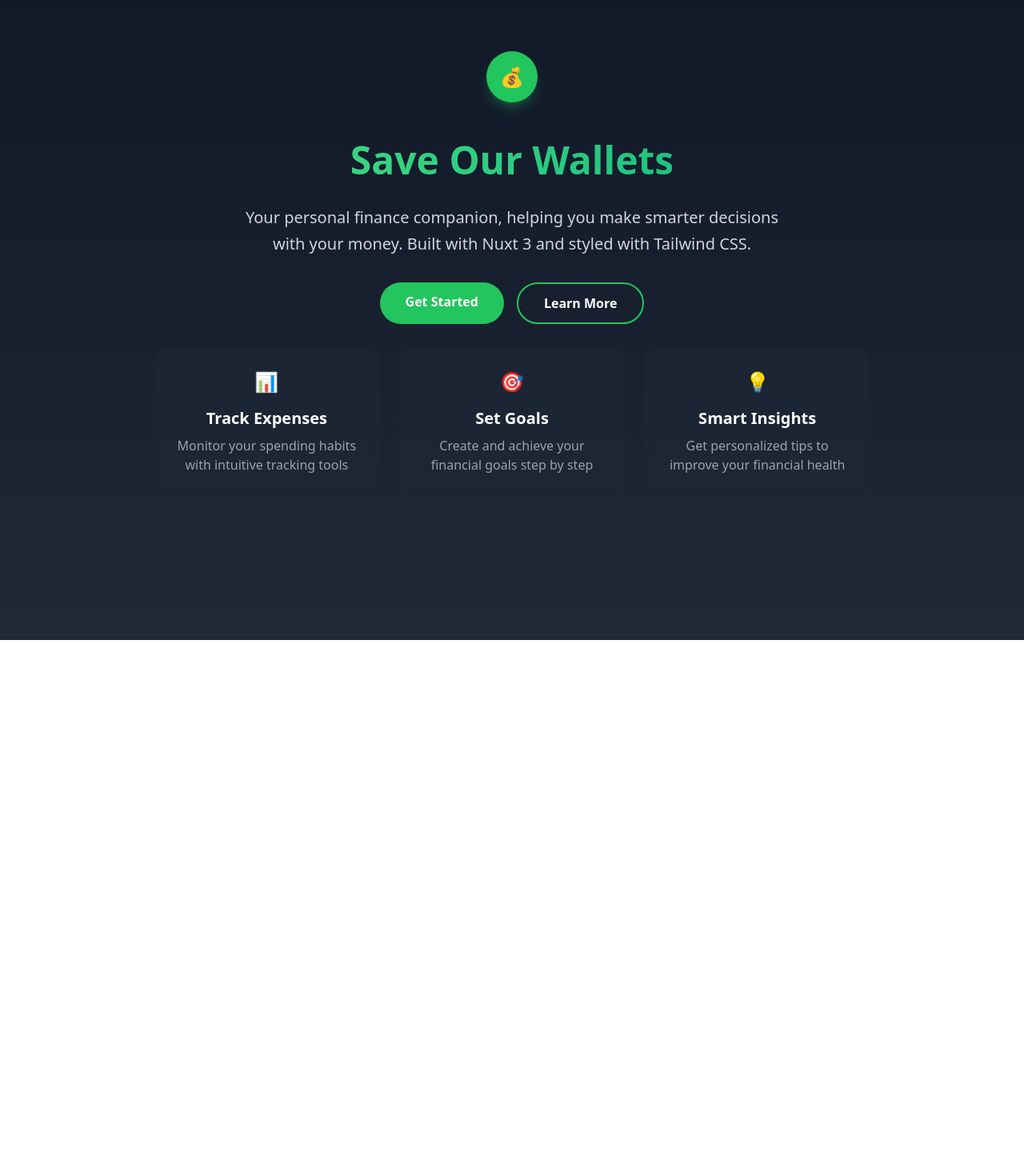
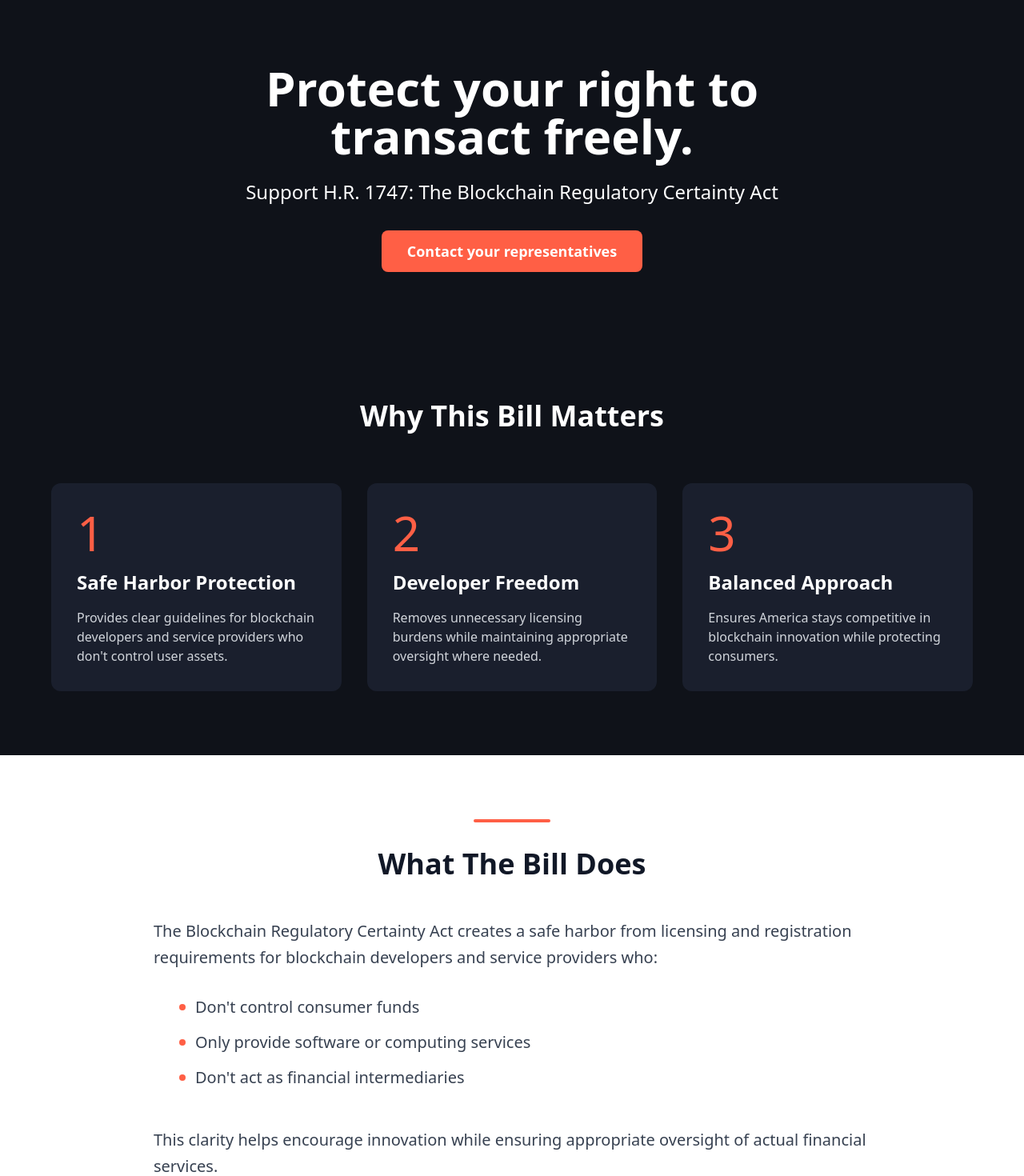
Before and after one commit to swedishfrenchpress/save-our-wallets, a Nuxt app: page / in a window 1280 px wide. Shown: the top 1470 px of the page at 80% size. Before the commit the page ends 800 px from the top, so only its background shows below. Built offline with nearby package versions, Linux system fonts and the light colour scheme.

Commit message:
homepage changes.

```diff
--- a/pages/index.vue
+++ b/pages/index.vue
@@ -1,73 +1,114 @@
 <!-- pages/index.vue -->
 <template>
-  <main class="min-h-screen bg-gradient-to-b from-gray-900 to-gray-800 text-white py-20 px-4">
+  <main class="min-h-screen bg-navy-900 text-white">
     <!-- Hero Section -->
-    <div class="max-w-4xl mx-auto text-center space-y-8">
-      <!-- Logo/Icon -->
-      <div class="animate-bounce bg-green-500 p-4 w-16 h-16 rounded-full mx-auto mb-8 shadow-lg shadow-green-500/30">
-        <div class="text-2xl">💰</div>
+    <section class="relative py-20 px-4">
+      <div class="max-w-6xl mx-auto text-center">
+        <!-- Main Heading -->
+        <h1 class="text-5xl md:text-6xl font-bold mb-6">
+          Protect your right to<br />
+          transact freely.
+        </h1>
+
+        <!-- Subtitle -->
+        <p class="text-xl md:text-2xl mb-8">
+          Support H.R. 1747: The Blockchain Regulatory Certainty Act
+        </p>
+
+        <!-- CTA Button -->
+        <button class="bg-coral-500 text-white px-8 py-3 rounded-lg text-lg font-semibold hover:bg-coral-600 transition-colors">
+          Contact your representatives
+        </button>
       </div>
+    </section>
 
-      <!-- Main Title with Animation -->
-      <h1 class="text-5xl font-bold mb-6 bg-gradient-to-r from-green-400 to-emerald-500 text-transparent bg-clip-text animate-fade-in">
-        Save Our Wallets
-      </h1>
+    <!-- Why This Bill Matters Section -->
+    <section class="py-20 px-4">
+      <div class="max-w-6xl mx-auto">
+        <h2 class="text-4xl font-bold text-center mb-16">
+          Why This Bill Matters
+        </h2>
 
-      <!-- Subtitle -->
-      <p class="text-xl text-gray-300 leading-relaxed max-w-2xl mx-auto">
-        Your personal finance companion, helping you make smarter decisions with your money. Built with Nuxt 3 and styled with Tailwind CSS.
-      </p>
+        <!-- Features Grid -->
+        <div class="grid md:grid-cols-3 gap-8">
+          <!-- Feature 1 -->
+          <div class="bg-navy-800 rounded-xl p-8">
+            <div class="text-6xl text-coral-500 mb-4">1</div>
+            <h3 class="text-2xl font-bold mb-4">Safe Harbor Protection</h3>
+            <p class="text-gray-300">
+              Provides clear guidelines for blockchain developers and service providers who don't control user assets.
+            </p>
+          </div>
 
-      <!-- Call to Action Buttons -->
-      <div class="flex flex-wrap justify-center gap-4 mt-10">
-        <a
-          href="#"
-          class="px-8 py-3 bg-green-500 rounded-full font-semibold hover:bg-green-400 transition-all duration-300 hover:shadow-lg hover:shadow-green-500/30 transform hover:-translate-y-1"
-        >
-          Get Started
-        </a>
-        <a
-          href="#"
-          class="px-8 py-3 border-2 border-green-500 rounded-full font-semibold hover:bg-green-500/10 transition-all duration-300"
-        >
-          Learn More
-        </a>
-      </div>
+          <!-- Feature 2 -->
+          <div class="bg-navy-800 rounded-xl p-8">
+            <div class="text-6xl text-coral-500 mb-4">2</div>
+            <h3 class="text-2xl font-bold mb-4">Developer Freedom</h3>
+            <p class="text-gray-300">
+              Removes unnecessary licensing burdens while maintaining appropriate oversight where needed.
+            </p>
+          </div>
 
-      <!-- Feature Cards -->
-      <div class="grid md:grid-cols-3 gap-6 mt-16">
-        <div class="bg-gray-800/50 p-6 rounded-xl hover:bg-gray-800 transition-all duration-300 backdrop-blur-sm">
-          <div class="text-green-500 text-2xl mb-4">📊</div>
-          <h3 class="text-xl font-semibold mb-2">Track Expenses</h3>
-          <p class="text-gray-400">Monitor your spending habits with intuitive tracking tools</p>
-        </div>
-        <div class="bg-gray-800/50 p-6 rounded-xl hover:bg-gray-800 transition-all duration-300 backdrop-blur-sm">
-          <div class="text-green-500 text-2xl mb-4">🎯</div>
-          <h3 class="text-xl font-semibold mb-2">Set Goals</h3>
-          <p class="text-gray-400">Create and achieve your financial goals step by step</p>
-        </div>
-        <div class="bg-gray-800/50 p-6 rounded-xl hover:bg-gray-800 transition-all duration-300 backdrop-blur-sm">
-          <div class="text-green-500 text-2xl mb-4">💡</div>
-          <h3 class="text-xl font-semibold mb-2">Smart Insights</h3>
-          <p class="text-gray-400">Get personalized tips to improve your financial health</p>
+          <!-- Feature 3 -->
+          <div class="bg-navy-800 rounded-xl p-8">
+            <div class="text-6xl text-coral-500 mb-4">3</div>
+            <h3 class="text-2xl font-bold mb-4">Balanced Approach</h3>
+            <p class="text-gray-300">
+              Ensures America stays competitive in blockchain innovation while protecting consumers.
+            </p>
+          </div>
         </div>
       </div>
-    </div>
+    </section>
+
+    <!-- What The Bill Does Section -->
+    <section class="py-20 px-4 bg-white">
+      <div class="max-w-6xl mx-auto">
+        <!-- Decorative line -->
+        <div class="flex justify-center mb-8">
+          <div class="w-24 h-1 bg-coral-500 rounded-full"></div>
+        </div>
+
+        <h2 class="text-4xl font-bold text-center mb-12 text-gray-900">
+          What The Bill Does
+        </h2>
+
+        <div class="max-w-4xl mx-auto space-y-8">
+          <!-- Main description -->
+          <p class="text-xl text-gray-700 leading-relaxed">
+            The Blockchain Regulatory Certainty Act creates a safe harbor from licensing and registration requirements for blockchain developers and service providers who:
+          </p>
+
+          <!-- Bullet points -->
+          <ul class="space-y-4 text-xl text-gray-700 list-none pl-8">
+            <li class="flex items-center space-x-3">
+              <span class="w-2 h-2 bg-coral-500 rounded-full"></span>
+              <span>Don't control consumer funds</span>
+            </li>
+            <li class="flex items-center space-x-3">
+              <span class="w-2 h-2 bg-coral-500 rounded-full"></span>
+              <span>Only provide software or computing services</span>
+            </li>
+            <li class="flex items-center space-x-3">
+              <span class="w-2 h-2 bg-coral-500 rounded-full"></span>
+              <span>Don't act as financial intermediaries</span>
+            </li>
+          </ul>
+
+          <!-- Closing statement -->
+          <p class="text-xl text-gray-700 leading-relaxed pt-4">
+            This clarity helps encourage innovation while ensuring appropriate oversight of actual financial services.
+          </p>
+        </div>
+      </div>
+    </section>
   </main>
 </template>
 
 <script setup>
-// No script needed for this simple example
+// No script needed for this layout
 </script>
 
 <style>
-/* Add custom animation */
-@keyframes fade-in {
-  from { opacity: 0; transform: translateY(20px); }
-  to { opacity: 1; transform: translateY(0); }
-}
-
-.animate-fade-in {
-  animation: fade-in 1s ease-out;
-}
+/* Add custom colors to your tailwind.config.js instead of here */
 </style>
--- a/tailwind.config.js
+++ b/tailwind.config.js
@@ -9,7 +9,18 @@ module.exports = {
     "./error.vue",
   ],
   theme: {
-    extend: {},
+    extend: {
+      colors: {
+        'navy': {
+          800: '#1a1f2d',
+          900: '#0f1219',
+        },
+        'coral': {
+          500: '#FF5F45',
+          600: '#E54E35',
+        },
+      },
+    },
   },
   plugins: [],
 }
```
